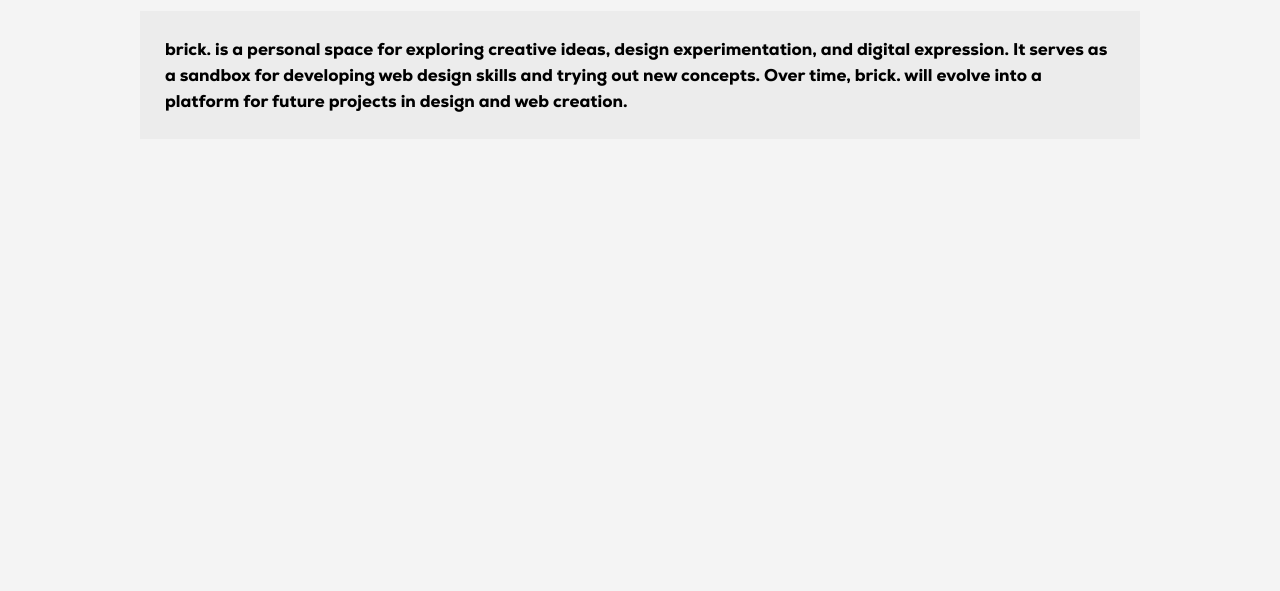
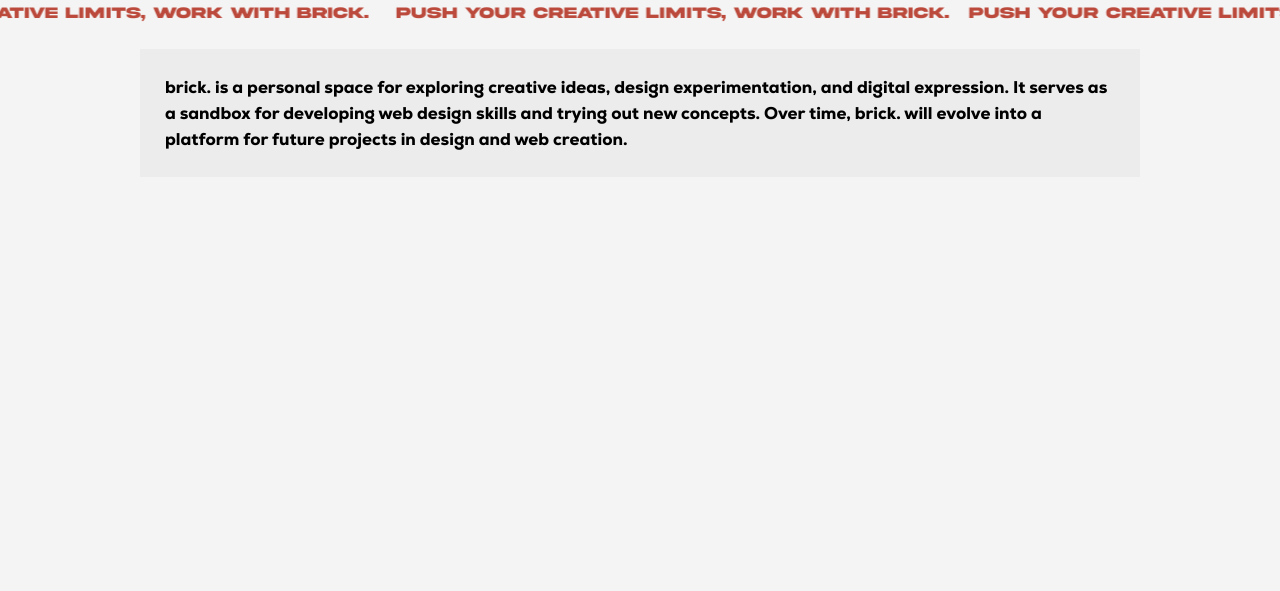
Before and after one commit to parkerasnicar/brick.site, a website: page brick-site/src/index.html in a window 1280 px wide. Shown: the part 209-800 px from the top of the page. Drawn offline with Linux system fonts and the light colour scheme; files whose address does not match are found by name.

Commit message:
Revolving Text And More
- Added Revolving Text
- Removed Useless Paragraph
- Added 3rd Font

```diff
--- a/brick-site/src/index.html
+++ b/brick-site/src/index.html
@@ -11,6 +11,7 @@
 
 <body>
 
+  <!-- Header -->
   <header>
 
     <!-- Centered Content Div -->
@@ -29,6 +30,17 @@
 
   </header>
 
+  <!-- Revolving Text -->
+  <div class="revolving-text">
+
+  <div class="revolving-inner">
+    <span>push your creative limits, work with brick.</span>
+  </div>
+
+  </div>
+
+
+  <!-- Main Content -->
   <main>
 
     <!-- Centered Content Div -->
--- a/brick-site/src/scripts/main.js
+++ b/brick-site/src/scripts/main.js
@@ -1 +1,15 @@
-// This file is intentionally left blank.
+window.addEventListener("DOMContentLoaded", () => {
+  const container = document.querySelector(".revolving-text");
+  const inner = document.querySelector(".revolving-inner");
+  const span = inner.querySelector("span");
+
+  const containerWidth = container.offsetWidth;
+  const spanWidth = span.offsetWidth;
+
+  const repeatCount = Math.ceil((containerWidth * 2) / spanWidth);
+
+  for (let i = 1; i < repeatCount; i++) {
+    const clone = span.cloneNode(true);
+    inner.appendChild(clone);
+  }
+});
--- a/brick-site/src/styles/style.css
+++ b/brick-site/src/styles/style.css
@@ -6,12 +6,18 @@
 }
 
 @font-face {
-    font-family: 'Nexa';
+    font-family: 'Nexa Heavy';
     src: url('fonts/Nexa-Heavy.ttf') format('truetype');
     font-weight: normal;
     font-style: normal;
 }
 
+@font-face {
+  font-family: 'Akira Expanded';
+  src: url('../fonts/Akira Expanded Demo.otf') format('opentype');
+  font-weight: normal;
+  font-style: normal;
+}
 
 body {
     margin: 0;
@@ -20,7 +26,7 @@ body {
 }
 
 main {
-  font-family: 'Nexa', Arial, sans-serif;
+  font-family: 'Nexa Heavy', Arial, sans-serif;
   font-size: 17px;
   font-weight: 500;
 }
@@ -40,7 +46,7 @@ h1 {
 }
 
 button {
-  background: #ffffff;
+  background: #f4f4f4;
   line-height: 1;
   vertical-align: middle;
   padding: 12px 12px;
@@ -63,3 +69,34 @@ button:active {
   transform: translate(0.05em, 0.05em);
   box-shadow: 0.05em 0.05em;
 }
+.revolving-text {
+  width: 100%;
+  overflow: hidden;
+  background-color: #f4f4f4;
+  color: #BC4A3C;
+  font-family: 'Akira Expanded', Arial, sans-serif;
+  padding: 10px 0;
+  white-space: nowrap;
+  position: relative;
+}
+
+.revolving-inner {
+  display: inline-block;
+  white-space: nowrap;
+  will-change: transform;
+  animation: scroll-left 70s linear infinite;
+}
+
+.revolving-inner span {
+  display: inline-block;
+  padding-right: 20px;
+}
+
+@keyframes scroll-left {
+  0% {
+    transform: translateX(0%);
+  }
+  100% {
+    transform: translateX(-50%);
+  }
+}
```
Also changed, not shown: brick-site/src/fonts/Akira Expanded Demo.otf (added).
